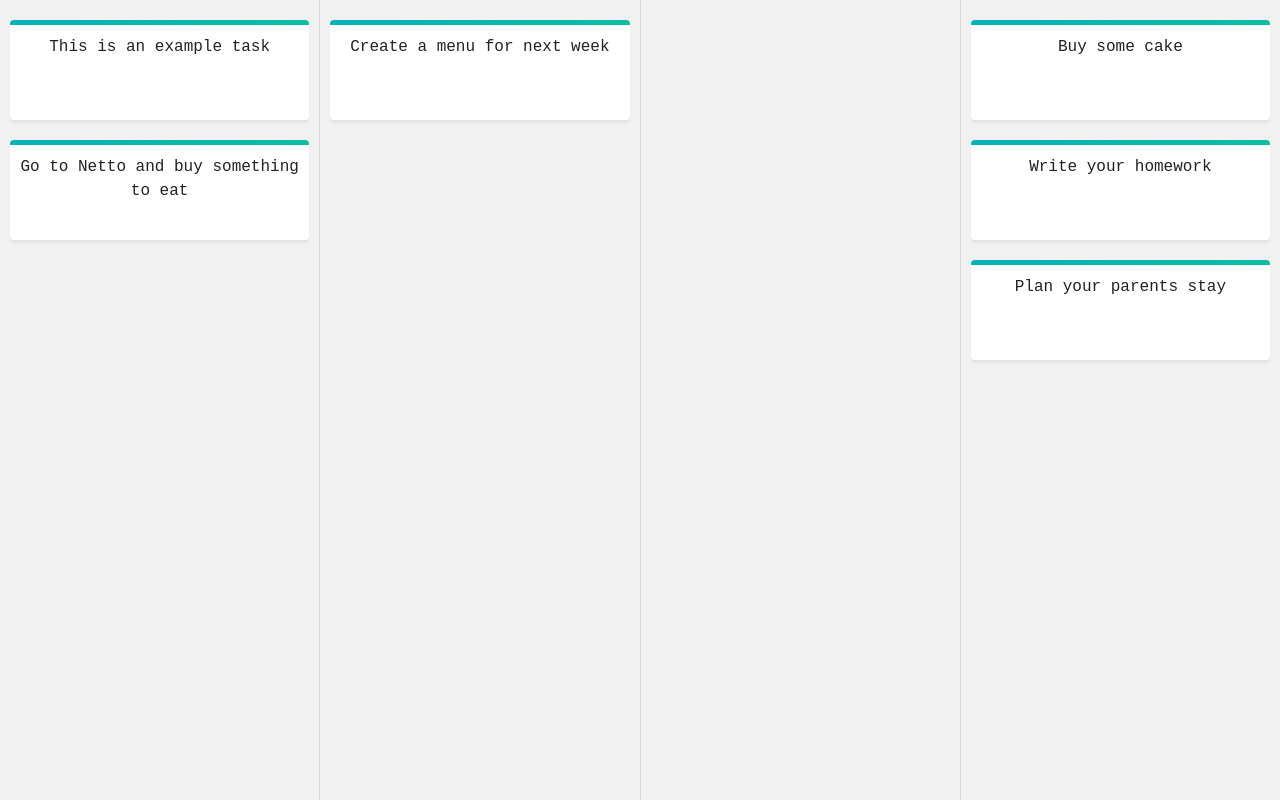
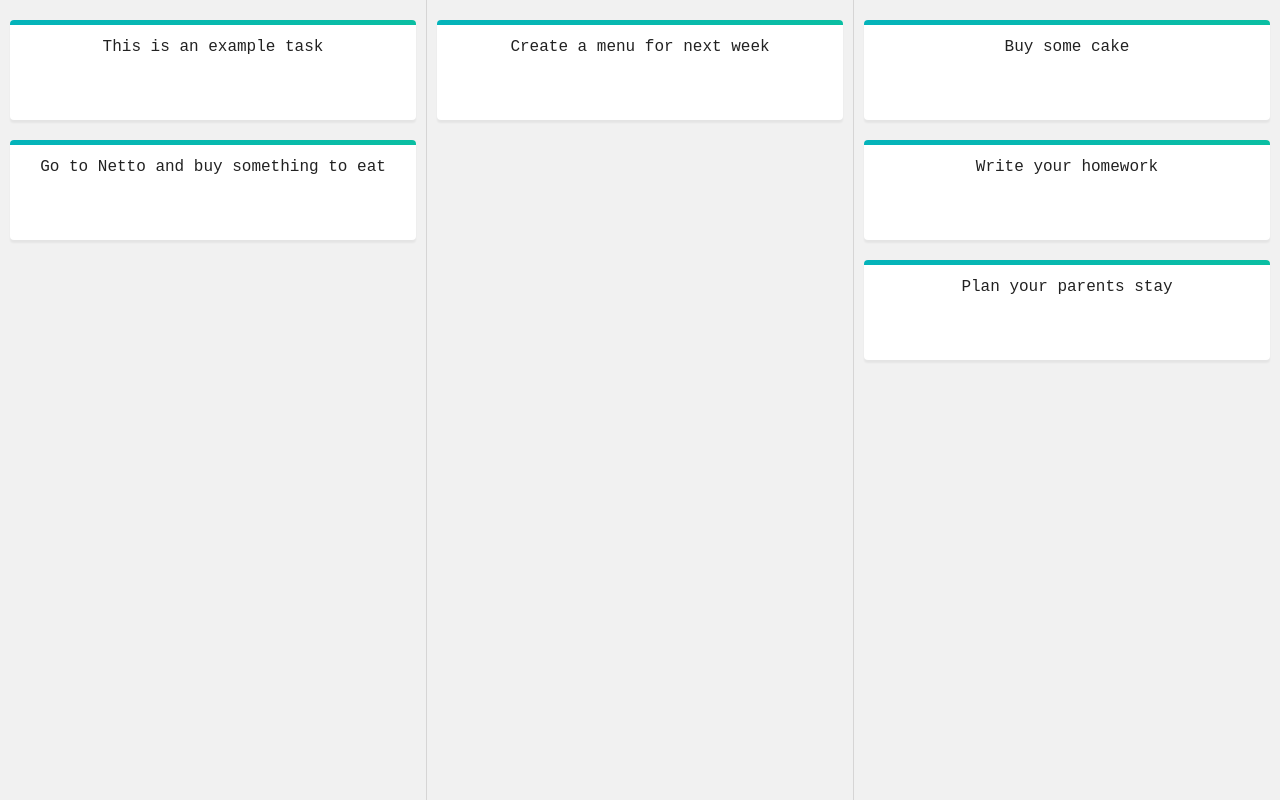
Before and after one commit to moubi/flow-task, a React (Create React App) app: page / in a window 1280 px wide. Built offline with nearby package versions, Linux system fonts and the light colour scheme; the HTML template or start-up script is replaced by a standard one.

Commit message:
Allow moving tasks between columns on touch. Add classnames package under devDependencies. Add names to the columns.

```diff
--- a/package.json
+++ b/package.json
@@ -7,6 +7,9 @@
     "react": "^16.9.0",
     "react-dom": "^16.9.0",
     "react-scripts": "3.1.1"
+  },
+  "devDependencies": {
+    "classnames": "2.2.5"
   },
   "scripts": {
     "start": "react-scripts start",
--- a/src/components/Board/Board.js
+++ b/src/components/Board/Board.js
@@ -12,6 +12,7 @@ export default class Board extends Component {
       columns: [
         {
           id: "d1ea1845-86e2-4c46-976c-8b09ba4786e5",
+          name: "To do",
           tasks: [
             { id: "e25b1d95-3f86-4d5e-a05d-f6f1cac1c275", text: "This is an example task" },
             { id: "1d2efb70-2e87-4c96-bef6-71524ba01d34", text: "Go to Netto and buy something to eat" }
@@ -19,16 +20,14 @@ export default class Board extends Component {
         },
         {
           id: "24f4dcf8-b471-488c-a1be-b56ea116e712",
+          name: "Doing",
           tasks: [
             { id: "2a371cb5-25a4-414c-8a6b-71a226831a14", text: "Create a menu for next week" }
           ]
         },
         {
-          id: "8f0064cf-130a-49fa-a12e-f85362eaaa0c",
-          tasks: []
-        },
-        {
           id: "200c95b8-d2f7-4173-b086-33be8ade92b0",
+          name: "Done",
           tasks: [
             { id: "7fd3ef5f-27d6-45b4-b1b6-0ad7730cdba7", text: "Buy some cake" },
             { id: "73169a85-6b1e-4635-967e-68cc4d0af26d", text: "Write your homework" },
@@ -83,11 +82,12 @@ export default class Board extends Component {
       }
     });
 
-    this.setState({ columns });
+    this.setState({ columns, draggedData: {} });
   }
 
   render() {
-    const { columns } = this.state;
+    const { columns, draggedData } = this.state;
+    const draggedTaskId = draggedData.task ? draggedData.task.id : null;
 
     return (
       <div className="Board">
@@ -103,6 +103,7 @@ export default class Board extends Component {
                 id={task.id}
                 key={task.id}
                 text={task.text}
+                isDragging={draggedTaskId === task.id}
                 onDragStart={() =>
                   this.handleDragStart(task, column.id)
                 }
--- a/src/components/Board/Board.scss
+++ b/src/components/Board/Board.scss
@@ -4,4 +4,5 @@
     align-items: stretch;
     background-color: #f1f1f1;
     overflow: scroll;
+    -webkit-overflow-scrolling: touch;
 }
--- a/src/components/Column/Column.js
+++ b/src/components/Column/Column.js
@@ -12,6 +12,7 @@ export default class Column extends Component {
         id={id}
         className="Column"
         onDrop={onDrop}
+        onClick={onDrop}
         onDragOver={onDragOver}
       >
         {children}
--- a/src/components/Task/Task.js
+++ b/src/components/Task/Task.js
@@ -1,18 +1,23 @@
 import React, { Component } from "react";
 import PropTypes from "prop-types";
+import classNames from "classnames";
 
 import "./Task.scss";
 
 export default class Task extends Component {
   render() {
-    const { id, text, onDragStart } = this.props;
+    const { id, text, onDragStart, isDragging = false } = this.props;
 
     return (
       <div
         id={id}
-        className="Task"
+        className={classNames("Task", {"Task--dragging": isDragging})}
         draggable
         onDragStart={() => onDragStart()}
+        onClick={(e) => {
+          e.stopPropagation();
+          onDragStart();
+        }}
       >
         {text}
       </div>
@@ -23,5 +28,6 @@ export default class Task extends Component {
 Task.propTypes = {
   id: PropTypes.string.isRequired,
   text: PropTypes.string.isRequired,
+  isDragging: PropTypes.bool,
   onDragStart: PropTypes.func.isRequired
 }
--- a/src/components/Task/Task.scss
+++ b/src/components/Task/Task.scss
@@ -24,4 +24,9 @@
         left: 0;
         background: linear-gradient(to right, #04B3BA 0%,#0ABEA2 100%);
     }
+
+    &--dragging {
+        top: -5px;
+        box-shadow: 5px 6px 4px 0 rgba(0, 0, 0, .05);
+    }
 }
```
Also changed, not shown: 1 other file (tests, documents, lock files or other folders).
